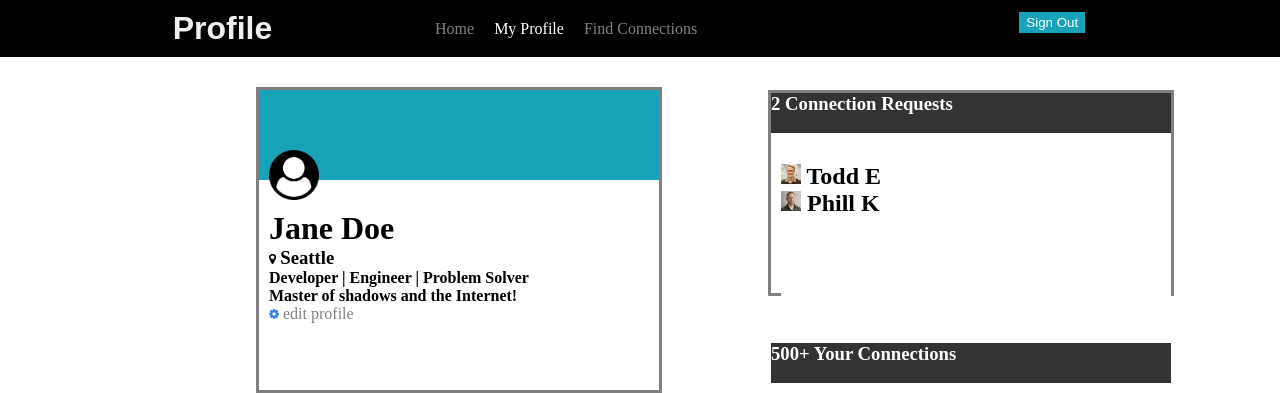
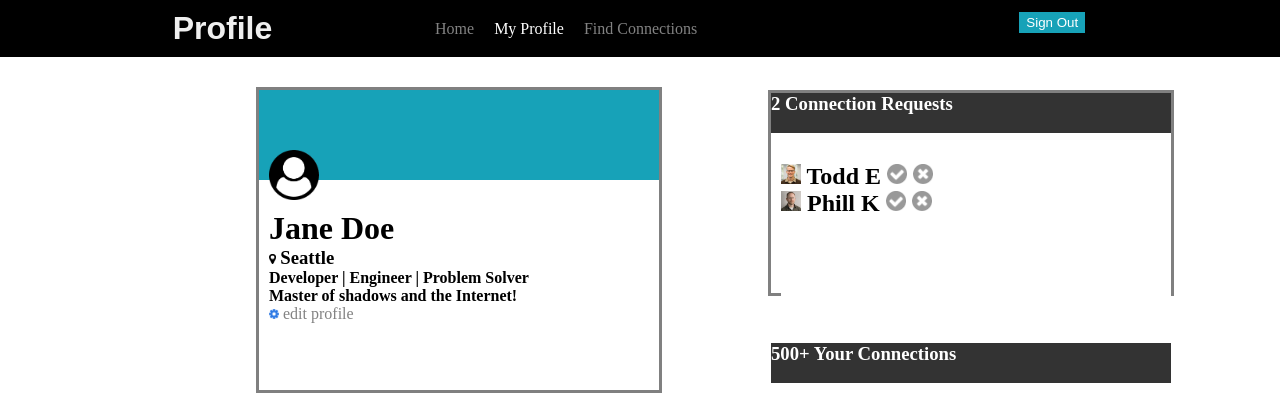
Before and after one commit to jabranebenhadjmessaoud/Web_Fundamentals, a plain HTML site: page Week_1/Day_4/Core/Profile page/index.html in a window 1280 px wide. Shown: the top 393 px of the page. Drawn offline with Linux system fonts and the light colour scheme.

Commit message:
adding icons in box 3 accept or refuse connection

```diff
--- a/Week_1/Day_4/Core/Profile page/index.html
+++ b/Week_1/Day_4/Core/Profile page/index.html
@@ -51,8 +51,8 @@
     </div>
 </div>
 <div> <div class="jane">
-    <h2><img src="todd-s.jpg" alt="" width:20px height=20px> Todd E</h2>
-    <h2><img src="phil-s.jpg" alt="" width:20px height=20px> Phill K</h2>
+    <h2><img src="todd-s.jpg" alt="" width:20px height=20px> Todd E    <img src="accept-circle.png" alt="" width:20px height=20px> <img src="close-circle.png" alt="" width:20px height=20px> </h2>
+    <h2><img src="phil-s.jpg" alt="" width:20px height=20px> Phill K    <img src="accept-circle.png" alt="" width:20px height=20px> <img src="close-circle.png" alt="" width:20px height=20px> </h2>
 </div> </div>
 <div class="box4">
     <div class="rightcol">
--- a/Week_1/Day_4/Core/Profile page/style.css
+++ b/Week_1/Day_4/Core/Profile page/style.css
@@ -69,6 +69,7 @@ a{
     height: 180px;
     margin-top: 30px;
     margin-left: 10px;
+    justify-content: space-between;
 }
 .userpic img{
     width: 50px;
```
